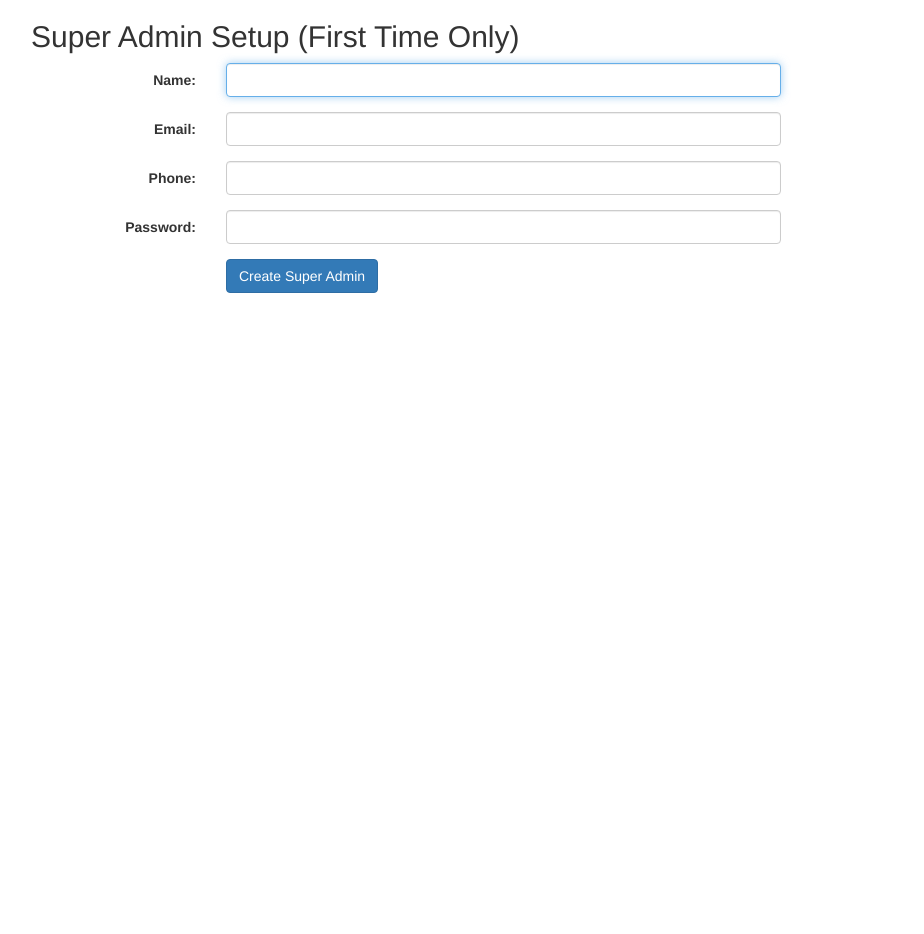
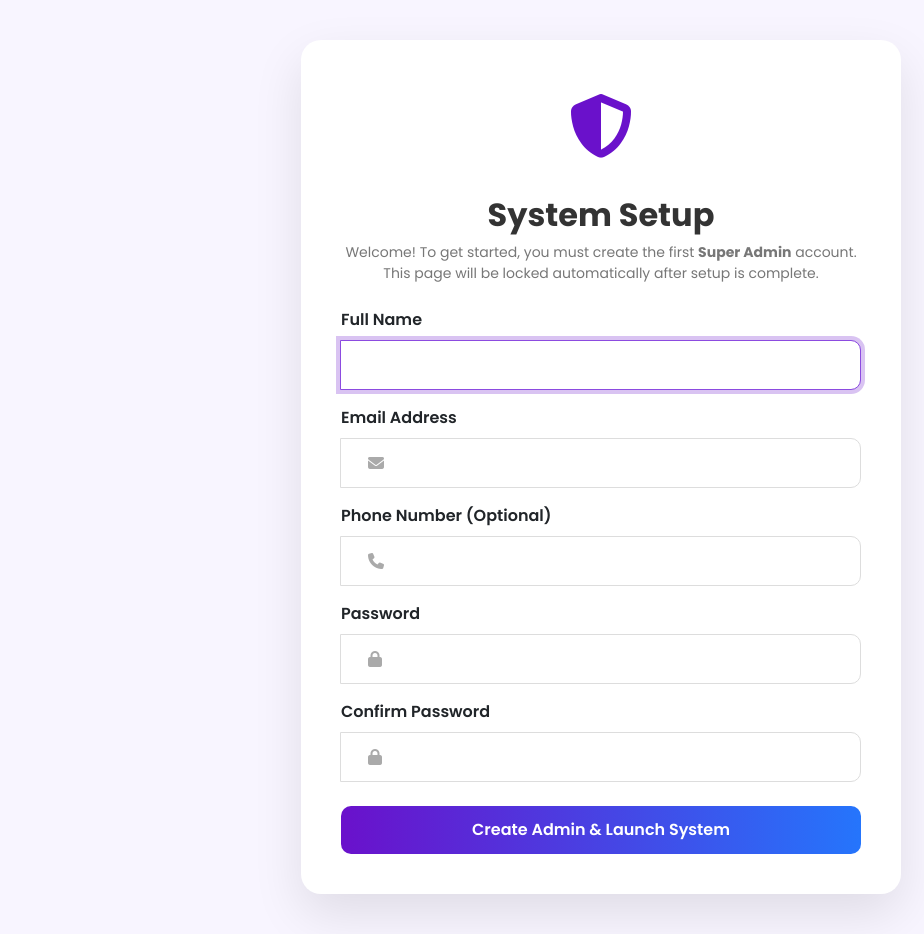
Before and after one commit to alamin5G/parlor, a PHP site: page /setup_super_admin.php in a window 1280 px wide. Shown: the whole page, without its empty margins (39-963 px from the left). Before the commit the page ends 293 px from the top, so only its background shows below. Run offline with PHP 8.4, Linux system fonts and the light colour scheme; data that the repository does not hold is empty; some libraries are stand-ins or nearby versions.

Commit message:
super admin and db exported

```diff
--- a/setup_super_admin.php
+++ b/setup_super_admin.php
@@ -2,44 +2,49 @@
 require_once 'db_connect.php';
 
 // Check if super admin exists
+if ($conn) {
     $sql = "SELECT COUNT(*) FROM users WHERE role='admin'";
     $result = $conn->query($sql);
     $row = $result->fetch_row();
 
     if ($row[0] > 0) {
-    // Super Admin exists, redirect to login
+        // Super Admin exists, this page is no longer needed. Redirect to login.
         header("Location: login.php");
         exit;
     }
+} else {
+    die("Database connection failed. Please check your db_connect.php file.");
+}
 
-// Handle super admin registration
+$msg = '';
+// Handle super admin registration form submission
 if ($_SERVER["REQUEST_METHOD"] === "POST") {
     $name = trim($_POST['name']);
     $email = trim($_POST['email']);
     $phone = trim($_POST['phone']);
     $password = $_POST['password'];
+    $confirm_password = $_POST['confirm_password'];
 
     if (empty($name) || empty($email) || empty($password)) {
-        $msg = "All fields are required.";
-    } else {
-        // Check if email exists
-        $stmt = $conn->prepare("SELECT id FROM users WHERE email=?");
-        $stmt->bind_param("s", $email);
-        $stmt->execute();
-        $stmt->store_result();
-        if ($stmt->num_rows > 0) {
-            $msg = "Email already registered.";
+        $msg = "Name, Email, and Password are required fields.";
+    } elseif (!filter_var($email, FILTER_VALIDATE_EMAIL)) {
+        $msg = "Invalid email format.";
+    } elseif (strlen($password) < 6) {
+        $msg = "Password must be at least 6 characters long.";
+    } elseif ($password !== $confirm_password) {
+        $msg = "Passwords do not match.";
     } else {
         $hashed_pw = password_hash($password, PASSWORD_DEFAULT);
         $stmt = $conn->prepare("INSERT INTO users (name, email, password, phone, role) VALUES (?, ?, ?, ?, 'admin')");
         $stmt->bind_param("ssss", $name, $email, $hashed_pw, $phone);
+
         if ($stmt->execute()) {
-                // Success: Lock endpoint by redirecting to login
-                header("Location: login.php?msg=Super Admin created. Please log in.");
+            // Success: Redirect to login with a success message.
+            // The check at the top of this file will now prevent access.
+            header("Location: login.php?setup_success=1");
             exit;
         } else {
-                $msg = "Error creating Super Admin.";
-            }
+            $msg = "Error creating the Super Admin account. Please try again.";
         }
         $stmt->close();
     }
@@ -47,46 +52,122 @@ if ($_SERVER["REQUEST_METHOD"] === "POST") {
 ?>
 
 <!DOCTYPE html>
-<html>
+<html lang="en">
 <head>
-    <title>Super Admin Setup</title>
-    <link rel="stylesheet" href="https://maxcdn.bootstrapcdn.com/bootstrap/3.5.5/css/bootstrap.min.css">
+    <title>System Setup - Aura Salon & Spa</title>
+    <meta charset="utf-8">
+    <meta name="viewport" content="width=device-width, initial-scale=1">
+
+    <!-- Bootstrap 5 CSS -->
+    <link href="https://cdn.jsdelivr.net/npm/bootstrap@5.3.2/dist/css/bootstrap.min.css" rel="stylesheet">
+
+    <!-- Google Fonts (Poppins) -->
+    <link href="https://fonts.googleapis.com/css2?family=Poppins:wght@300;400;600;700&display=swap" rel="stylesheet">
+
+    <!-- Font Awesome for icons -->
+    <link rel="stylesheet" href="https://cdnjs.cloudflare.com/ajax/libs/font-awesome/6.4.0/css/all.min.css">
+
+    <style>
+        body {
+            font-family: 'Poppins', sans-serif;
+            background-color: #f8f5ff;
+        }
+        .setup-container {
+            min-height: 100vh;
+            display: flex;
+            align-items: center;
+            justify-content: center;
+            padding: 40px 0;
+        }
+        .setup-card {
+            width: 100%;
+            max-width: 600px;
+            background: #ffffff;
+            border-radius: 20px;
+            box-shadow: 0 20px 50px rgba(0,0,0,0.1);
+            padding: 40px;
+            text-align: center;
+        }
+        .setup-icon {
+            font-size: 4rem;
+            margin-bottom: 20px;
+            color: #6a11cb;
+        }
+        .form-control {
+            height: 50px;
+            border-radius: 10px;
+            border: 1px solid #ddd;
+            padding-left: 45px;
+        }
+        .form-control:focus {
+            box-shadow: 0 0 0 0.25rem rgba(106, 17, 203, 0.25);
+            border-color: #8c4be0;
+        }
+        .input-group-text {
+            background: transparent;
+            border: none;
+            position: absolute;
+            left: 15px;
+            top: 50%;
+            transform: translateY(-50%);
+            z-index: 3;
+            color: #aaa;
+        }
+        .btn-gradient {
+            background-image: linear-gradient(to right, #6a11cb 0%, #2575fc 100%);
+            color: white;
+            border: none;
+            border-radius: 10px;
+            padding: 12px;
+            font-weight: 600;
+            width: 100%;
+        }
+        .form-title { font-weight: 700; color: #333; }
+        .form-text { color: #777; }
+        .alert-custom { border-radius: 10px; padding: 12px; font-size: 0.9rem; text-align: left; }
+    </style>
 </head>
 <body>
-<div class="container">
-    <h2>Super Admin Setup (First Time Only)</h2>
-    <?php if (isset($msg)) echo "<div class='alert alert-danger'>$msg</div>"; ?>
-    <form method="post" class="form-horizontal">
-        <div class="form-group">
-            <label class="col-sm-2 control-label">Name:</label>
-            <div class="col-sm-6">
-                <input type="text" name="name" class="form-control" required autofocus>
+
+<div class="container-fluid setup-container">
+    <div class="setup-card">
+        <div class="setup-icon"><i class="fa-solid fa-shield-halved"></i></div>
+        <h2 class="form-title">System Setup</h2>
+        <p class="form-text mb-4">Welcome! To get started, you must create the first <strong>Super Admin</strong> account. This page will be locked automatically after setup is complete.</p>
+
+        <?php if ($msg): ?>
+            <div class="alert alert-danger alert-custom" role="alert">
+                <?php echo htmlspecialchars($msg); ?>
+            </div>
+        <?php endif; ?>
+
+        <form method="post" class="text-start">
+            <div class="mb-3">
+                <label class="form-label fw-semibold">Full Name</label>
+                <div class="input-group"><span class="input-group-text"><i class="fa-solid fa-user"></i></span><input type="text" name="name" class="form-control" required autofocus></div>
+            </div>
+            <div class="mb-3">
+                <label class="form-label fw-semibold">Email Address</label>
+                <div class="input-group"><span class="input-group-text"><i class="fa-solid fa-envelope"></i></span><input type="email" name="email" class="form-control" required></div>
+            </div>
+            <div class="mb-3">
+                <label class="form-label fw-semibold">Phone Number (Optional)</label>
+                <div class="input-group"><span class="input-group-text"><i class="fa-solid fa-phone"></i></span><input type="tel" name="phone" class="form-control"></div>
+            </div>
+            <div class="mb-3">
+                <label class="form-label fw-semibold">Password</label>
+                <div class="input-group"><span class="input-group-text"><i class="fa-solid fa-lock"></i></span><input type="password" name="password" class="form-control" required minlength="6"></div>
+            </div>
+            <div class="mb-4">
+                <label class="form-label fw-semibold">Confirm Password</label>
+                <div class="input-group"><span class="input-group-text"><i class="fa-solid fa-lock"></i></span><input type="password" name="confirm_password" class="form-control" required></div>
+            </div>
+            <button type="submit" class="btn btn-gradient">Create Admin & Launch System</button>
+        </form>
     </div>
 </div>
-        <div class="form-group">
-            <label class="col-sm-2 control-label">Email:</label>
-            <div class="col-sm-6">
-                <input type="email" name="email" class="form-control" required>
-            </div>
-        </div>
-        <div class="form-group">
-            <label class="col-sm-2 control-label">Phone:</label>
-            <div class="col-sm-6">
-                <input type="text" name="phone" class="form-control">
-            </div>
-        </div>
-        <div class="form-group">
-            <label class="col-sm-2 control-label">Password:</label>
-            <div class="col-sm-6">
-                <input type="password" name="password" class="form-control" required minlength="6">
-            </div>
-        </div>
-        <div class="form-group">
-            <div class="col-sm-offset-2 col-sm-6">
-                <button type="submit" class="btn btn-primary">Create Super Admin</button>
-            </div>
-        </div>
-    </form>
-</div>
+
+<!-- Bootstrap 5 JS Bundle -->
+<script src="https://cdn.jsdelivr.net/npm/bootstrap@5.3.2/dist/js/bootstrap.bundle.min.js"></script>
 </body>
 </html>
```
Also changed, not shown: parlor_management.sql (added, +332 -0 lines). Lines whose indentation alone changed are shown as unchanged.
